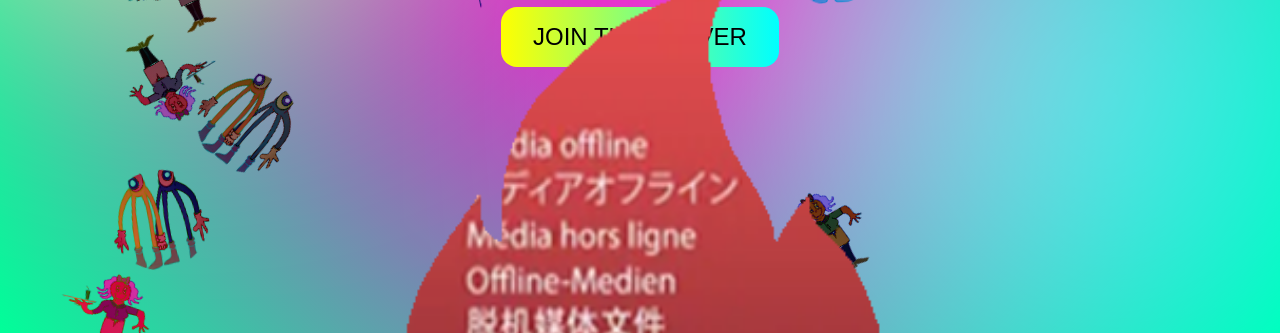
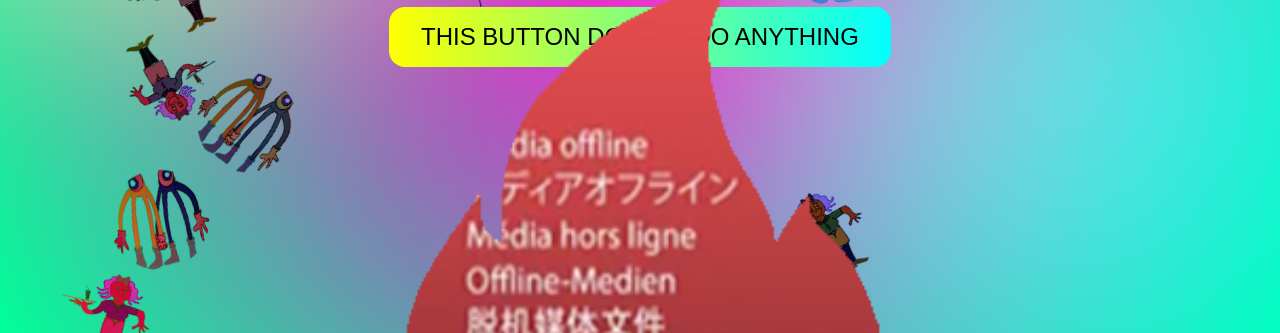
Before and after one commit to crazydude254/goopgaming, a plain HTML site: page index.html in a window 1280 px wide. Shown: the part 467-800 px from the top of the page. Drawn offline with Linux system fonts and the light colour scheme.

Commit message:
Update index.html

```diff
--- a/index.html
+++ b/index.html
@@ -129,7 +129,7 @@
   <div class="container">
     <h1>GO TO THE <span class="highlight">SERVER</span></h1>
     <p>THIS DOMAIN WASNT FOR A WEBSITE IT WAS MEANT FOR THE MC SERVER GET OUT</p>
-    <button class="btn" id="enterBtn">JOIN THE SERVER</button>
+    <button class="btn" id="enterBtn">THIS BUTTON DOESNT DO ANYTHING</button>
   </div>
 
   <img id="mediaImg" src="media.png" alt="media image" />
```
